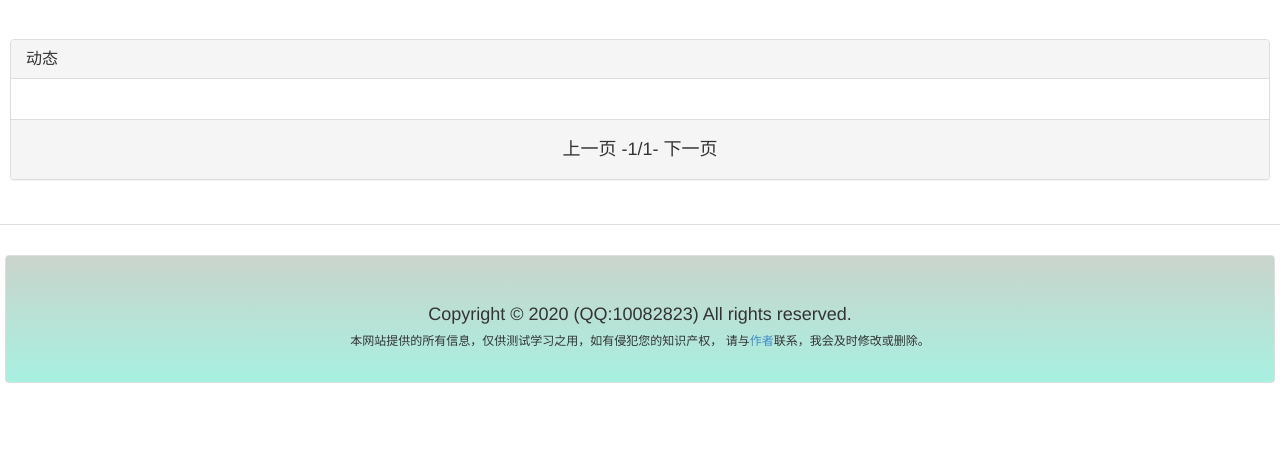
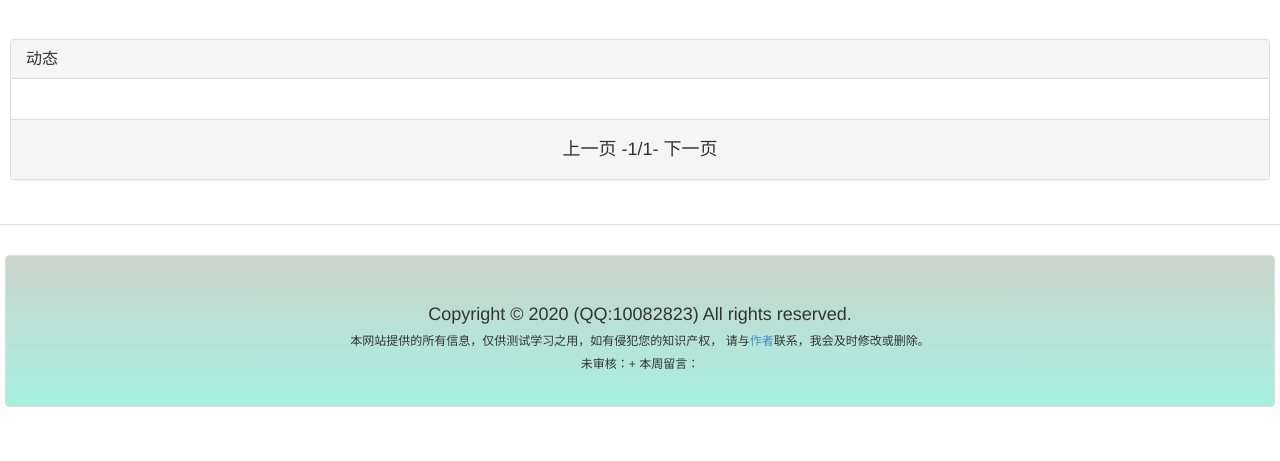
Before and after one commit to youufis/webapp, a Django app: page /newscate/5 in a window 1280 px wide. Shown: the part 167-628 px from the top of the page. Run offline with Django 3.2, Linux system fonts and the light colour scheme; data comes from the database, SQL or seed files in the repository; both versions use the stored data as it was before the commit.

Commit message:
完善已知

```diff
--- a/sc/templates/base.html
+++ b/sc/templates/base.html
@@ -35,7 +35,6 @@
 						<a href="{% url 'index' %}">首页</a>
 					</li>
 					{% for f,s,t in newscatelist %}
-
 					<li class="dropdown">
 						<a href="{% url 'newscate' f.id %}" data-toggle="dropdown"
 							class="dropdown-toggle">{{f.name}}<strong class="caret"></strong></a>
@@ -59,20 +58,18 @@
 							{% else %}
 							<li><a href="{% url 'newscate' b.id %}">{{b.name}}</a></li>
 							{% endif %}
-
 							{% endfor %}
 						</ul>
 					</li>
 					{% endfor %}
 
 					{% for f,s,t in pslist %}
-
 					<li class="dropdown">
 						<a href="{% url 'productcate' f.id %}" data-toggle="dropdown"
 							class="dropdown-toggle">{{f.name}}<strong class="caret"></strong></a>
 						<ul class="dropdown-menu">
 							{% for b in s %}
-							{% if  b not in pst %}
+							{% if b not in pst %}
 							<li class="dropdown-submenu">
 								<a tabindex="-1" href="{% url 'productcate' b.id %}">{{b.name}}</a>
 								<ul class="dropdown-menu">
@@ -95,9 +92,7 @@
 					</li>
 					{% endfor %}
 
-
 					{% if user.is_authenticated %}
-
 					<li class="dropdown">
 						<a href="#" data-toggle="dropdown" class="dropdown-toggle">功能<strong class="caret"></strong></a>
 						<ul class="dropdown-menu">
@@ -107,28 +102,23 @@
 						   <li>
 							<a  href=" {% url 'usernews' %}" ">内容管理</a>
 							</li>
-							<li role=" presentation" class="divider">
-							</li>
+							<li role=" presentation" class="divider"></li>
 							<li>
 								<a href="{% url 'userfiles' %}" ">文件管理</a>
 								</li>
 							<li>
 									<a  href=" {% url 'getfile' %}" ">上传文件</a>
 								</li>
-								<li role=" presentation" class="divider">
-							</li>
+								<li role=" presentation" class="divider"></li>
 							<li>
 								<a href="{% url 'addproduct' %}" ">产品发布</a>
 								</li>
 								<li>
 									<a  href=" {% url 'userproduct' 0 %}" ">产品管理</a>
 									</li>
-									<li role=" presentation" class="divider">
-							</li>
+									<li role=" presentation" class="divider"></li>
 							{% if user.is_superuser %}
-							<li>
-								<a href="{% url 'uploadxls' %}">用户导入</a>
-							</li>
+							<li><a href="{% url 'uploadxls' %}">用户导入</a></li>
 							{% endif %}
 						</ul>
 					</li>
@@ -163,7 +153,6 @@
 		</div>
 	</div>
 
-
 	{{msg}}
 
 	{% block mainbody %}
@@ -173,7 +162,8 @@
 		<h4 align="center"> Copyright © 2020 (QQ:10082823) All rights reserved. {% if hits %} 总访问量：{{hits}}{% endif %}
 		</h4>
 		<h6 align="center">本网站提供的所有信息，仅供测试学习之用，如有侵犯您的知识产权，
-			请与<a href="mailto:youufis@sina.com">作者</a>联系，我会及时修改或删除。</h5>
+			请与<a href="mailto:youufis@sina.com">作者</a>联系，我会及时修改或删除。</h6>
+			<h6 align="center">未审核：{{newsmsg}}+{{pmsg}}  本周留言：{{bmsg}} </h6>
 	</div>
 </body>
 
--- a/sc/views.py
+++ b/sc/views.py
@@ -26,6 +26,7 @@ from lxml import html
 import xml
 import requests
 from itertools import zip_longest
+import datetime
 
 #########################获取IP############################################
 def get_host_ip():
@@ -174,7 +175,7 @@ def txtaudit(cont):
     SECRET_KEY = 'iNIGdhkmlZka7ZgVwoZKOGmkS26umYpA'
     client = AipContentCensor(APP_ID, API_KEY, SECRET_KEY)
     result = client.textCensorUserDefined(cont)
-    print(result)
+    #print(result)
     return result['conclusion']
 
 #调用百度AI图像识别
@@ -232,20 +233,17 @@ def global_params(request):
     flist=[]#一级分类
     for f in catelist:
         flist.append(f)
-
     slist=[]#二级分类
     tlist=[]#三分分类
     for s in flist:
         sp=cate.objects.filter(pcate__isnull=False,pcate=s.id)
         slist.append(sp) #二级分类
-
     for t in slist:
         tl=[]
         for r in t:
             tp=cate.objects.filter(pcate=r.id)#三级分类
             tl.append(tp)
         tlist.append(tl)
-
     newscatelist=list(zip_longest(flist,slist,tlist))
     ##############是否有三级分类##############################
     st=[]
@@ -272,13 +270,11 @@ def global_params(request):
     flist2=[]
     for f in plist:
         flist2.append(f)
-
     slist2=[]#二级分类
     tlist2=[]#三级分类
     for s in flist2:
         sp=productcate.objects.filter(cate__isnull=False,cate=s.id)
         slist2.append(sp)
-
     for t in slist2:
         tl=[]
         for r in t:
@@ -292,17 +288,14 @@ def global_params(request):
     for s in slist2:
         for i in s:
             pst1.append(i)
-
     for s in tlist2:
         for i in s:
             for j in i:
                 pst2.append(j.cate)
 
-
     pst=list(set(pst1)^set(pst2))
     #print(slist)
     pslist=list(zip_longest(flist2,slist2,tlist2))
-
 
     return {
         "newscatelist":newscatelist,
@@ -313,6 +306,7 @@ def global_params(request):
 
 #首页
 def index(request):
+
     bflag=False #关闭开启线程审核封面图像
     timgtoaudit(bflag) #开启/关闭线程进行封面图像审核
 
@@ -378,6 +372,15 @@ def index(request):
 
     producttop6=product.objects.filter(status="已审核").order_by("-create_time")[:6]
 
+    #未审核和最新留言信息
+    newsmsg=news.objects.filter(status="未审核").count()
+    pmsg=product.objects.filter(status="未审核").count()
+
+    now_time=datetime.datetime.now()
+    day_num=now_time.isoweekday()
+    monday=(now_time-datetime.timedelta(days=day_num))
+    bmsg=msgbook.objects.filter(create_time__range=(monday,now_time)).count()#本周
+    #bmsg=msgbook.objects.filter(create_time__month=now_time.month).count()#本月
     return render(request,'index.html', locals())
 
 #分页
--- a/sc/webforms.py
+++ b/sc/webforms.py
@@ -30,7 +30,7 @@ class productform(forms.Form):
                             widget=widgets.TextInput(attrs={'size': '50%'}))
     cate=forms.ModelChoiceField(queryset=catelist,label="类别",initial=catelist.first().name)
     img=forms.ImageField(label="产品图片",allow_empty_file=True,required=False)
-    price=forms.IntegerField(label="产品价格")
+    price=forms.IntegerField(label="产品价格",initial=100)
     repository=forms.ChoiceField(label="库存",choices=(("无货", "无货"), ("有货", "有货")),initial="有货" )
     content = forms.CharField(label="产品详情", widget=UEditorWidget(
         {"width":"98%", "height": 400,
--- a/webapp/settings.py
+++ b/webapp/settings.py
@@ -119,7 +119,7 @@ USE_I18N = True
 
 USE_L10N = True
 
-USE_TZ = True
+USE_TZ = False
 
 LOGIN_URL='/login/'
 
```
Also changed, not shown: db.sqlite3.
